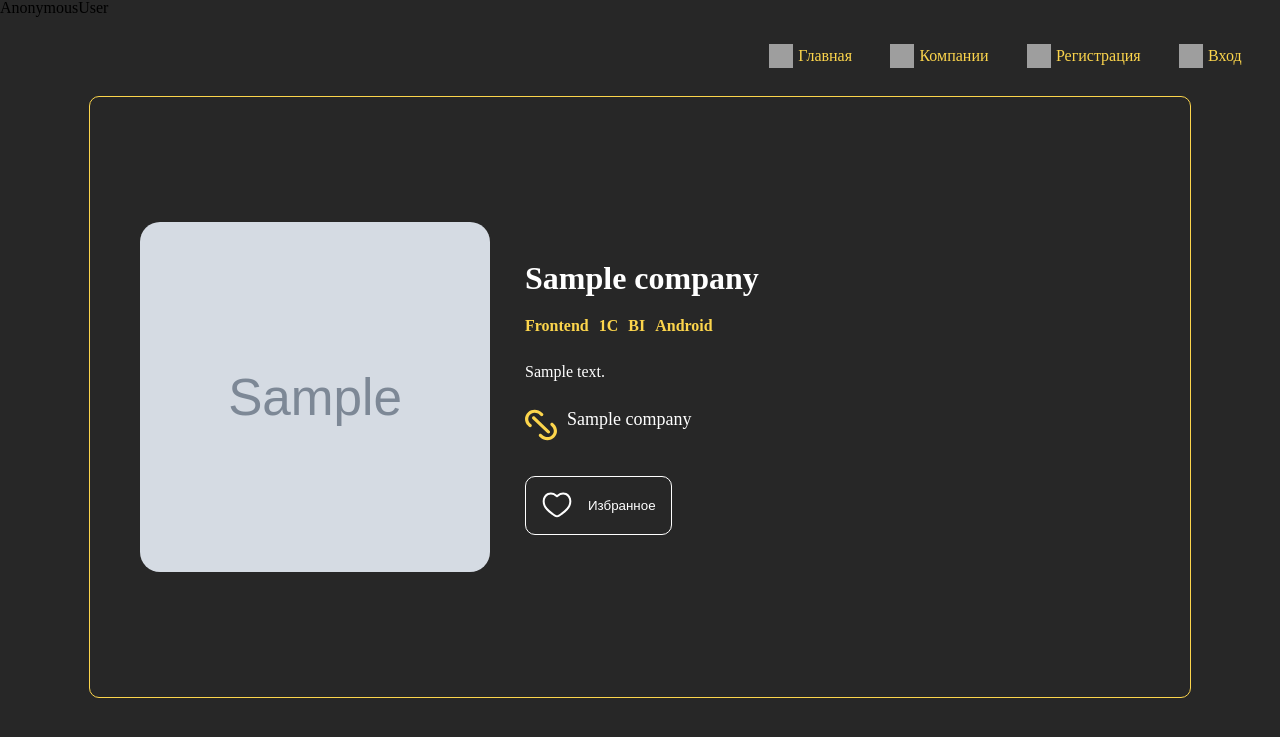
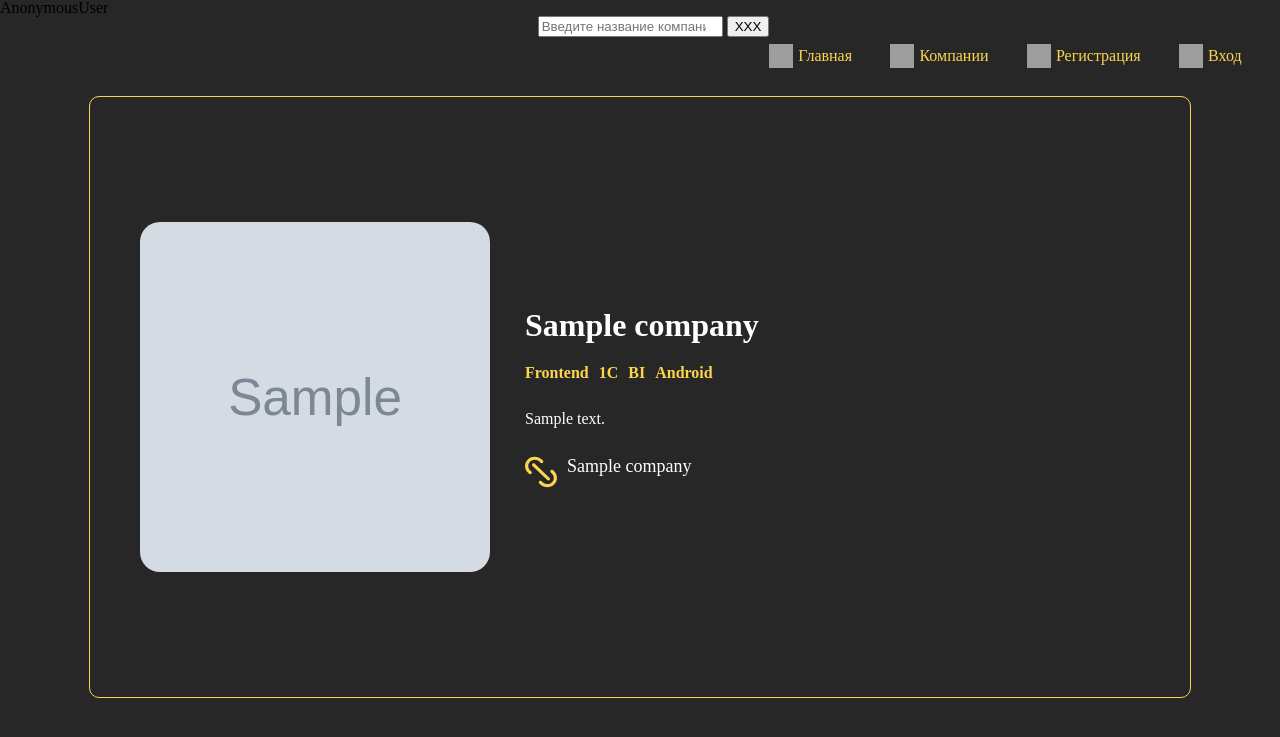
Before and after one commit to BorisVasilevv/web-chel-work, a Django app: page /companies/ in a window 1280 px wide. Shown: the top 737 px of the page. Run offline with Django 4.2, Linux system fonts and the light colour scheme; tables that the repository leaves empty hold one stand-in row (values such as "Sample post"); grey boxes marked "Sample" are stand-in pictures; grey boxes are pictures that could not be loaded.

Commit message:
start search func

```diff
--- a/itcompanysite/companies/templates/companies/companies.html
+++ b/itcompanysite/companies/templates/companies/companies.html
@@ -28,24 +28,15 @@
                     <img class="companies-item_link-icon" src="{% static 'companies/icons/url.svg'%}">
                     <a class="companies-item_link-text" href="{{company.url}}">{{ company.name }}</a>
                 </div>
-                <button class="companies-item_fav-button">
-                    <img class="fav-button_icon" src="{% static 'companies/icons/heart.svg'%}">
-                    <span>Избранное</span>
-                </button>
+                {% if user.is_authenticated %}
+                    <button class="companies-item_fav-button">
+                        <img class="fav-button_icon" src="{% static 'companies/icons/heart.svg'%}">
+                        <span>Избранное</span>
+                    </button>
+                {% endif %}
             </div>
         </div>
     {% endfor%}
 </main>
 
-<!--    <div class="companies_container">-->
-<!--        {% for company in companies %}-->
-<!--            <div class="company">-->
-<!--                <a class="company_card" href="{%url 'napoleonit'%}">-->
-<!--                    <span class="company_card_header">{{ company.name }}</span>-->
-<!--                    <img src="{{company.logotype.url}}"/>-->
-<!--                    <span class="company_card_text">{{company.short_description}}</span>-->
-<!--                </a>-->
-<!--            </div>-->
-<!--        {% endfor%}-->
-<!--    </div>-->
 {%endblock%}
--- a/itcompanysite/companies/urls.py
+++ b/itcompanysite/companies/urls.py
@@ -2,6 +2,7 @@ from . import views
 from django.urls import path, include
 
 urlpatterns = [
-    path('napoleonit/', views.napoleonit, name='napoleonit'),
-    path('', views.companies, name='companies')
+
+    path('', views.companies, name='companies'),
+    path('search/', views.search, name='search')
 ]
--- a/itcompanysite/companies/views.py
+++ b/itcompanysite/companies/views.py
@@ -3,10 +3,11 @@ from .models import Company
 # Create your views here.
 
 
-def napoleonit(request):
-    return render(request, 'companies/napoleonit.html')
-
-
 def companies(request):
     companies = Company.objects.all()
     return render(request, 'companies/companies.html', {'companies': companies})
+
+
+def search(request):
+    companies = Company.objects.all()
+    return render(request, 'companies/companies.html', {'companies': companies})
--- a/itcompanysite/main/templates/main/layout.html
+++ b/itcompanysite/main/templates/main/layout.html
@@ -14,6 +14,10 @@
 <body>
 {{user}}
     <div class="navigation">
+        <form action="{% url 'search'%}" method="get" class="search-container">
+             <input class="search-row" placeholder="Введите название компании..." type="search" name="q" required="">
+            <button class="search-button" type="submit">XXX</button>
+        </form>
 
         <div class="navigation-elem"><a class="navigation-elem-link" href="{%url 'home'%}"><img class="navigation-elem-icon" src="{% static 'main/icons/home.svg'%}">Главная</a></div>
         <div class="navigation-elem"><a class="navigation-elem-link" href="{%url 'companies'%}"> <img class="navigation-elem-icon" src="{% static 'main/icons/companies.svg'%}">Компании</a></div>
```
Also changed, not shown: itcompanysite/main/views.py (line endings or trailing spaces).
